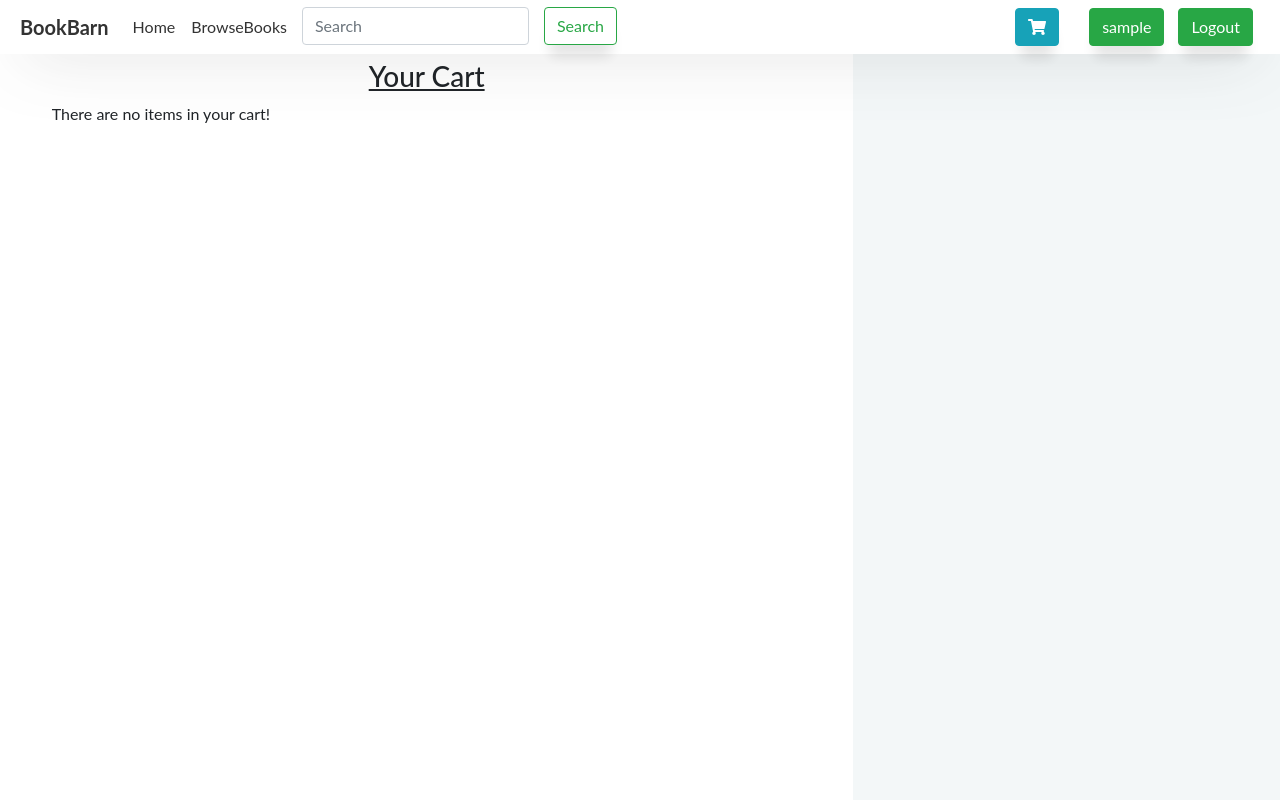
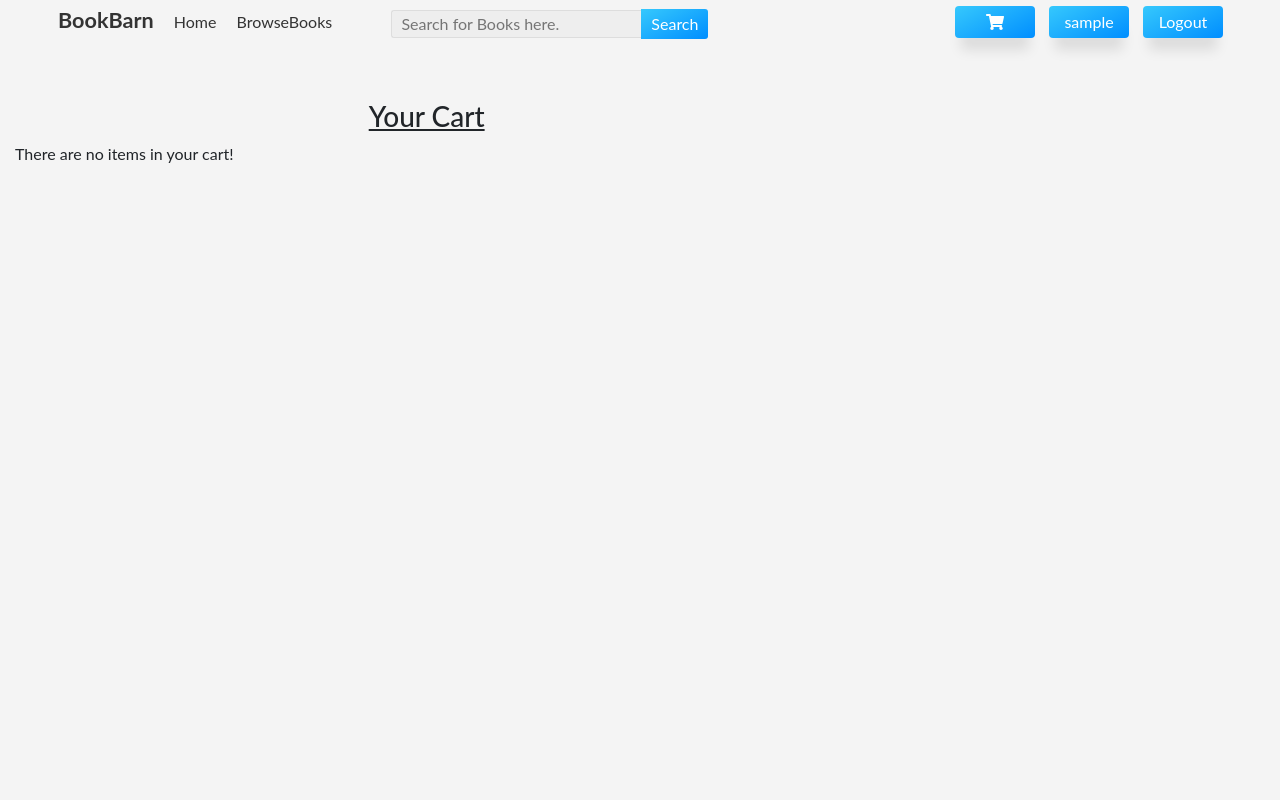
Before and after one commit to k3v007/BookBarn-OnlineBookStore, a Django app: page /cart/ in a window 1280 px wide. Run offline with Django 3.2, Linux system fonts and the light colour scheme; the visitor is signed in with stand-in values (Sample User, id 1); data that the repository does not hold is empty; some libraries are stand-ins or nearby versions.

Commit message:
Navbar UI

```diff
--- a/BookBarnV2/Static/css/main.css
+++ b/BookBarnV2/Static/css/main.css
@@ -1,4 +1,3 @@
-@import url('https://fonts.googleapis.com/css?family=Montserrat:400,700');
 
 html, body{
     margin: 0;
@@ -7,7 +6,7 @@ html, body{
 }
 
 body {
-    background: #f3f7f8;
+    background: #f4f4f4;
     margin-top: 100px;
     margin-bottom: 70px;
 }
@@ -16,57 +15,69 @@ body {
     font-family: 'Lato', sans-serif;
 }
 
-*:focus {
-    outline: none;
-}
-
-
 
 /*Navbar Styles*/
 
-.navbar {
-
-    /*background: linear-gradient(204deg, #233237, #18121E);*/
-    background: rgba(255, 255, 255, 1);
-    -webkit-box-shadow: 0px 10px 68px -24px rgba(0,0,0,0.75);
-    -moz-box-shadow: 0px 10px 68px -24px rgba(0,0,0,0.75);
-    box-shadow: 0px 10px 68px -24px rgba(0,0,0,0.75);
+.navBar {
+	padding: 4px 50px;
+	background: #f4f4f4;
 }
 
-.navbar-brand {
+.navbarBrand {
 	color: #333333;
+	font-size: 1.35em;
+	padding: 0 4px;
+	margin: 0 4px;
 }
 
-.navbar-brand:hover {
+.navbarBrand:hover {
 	color: #333333;
+	text-decoration: none;
 }
 
-.nav-link {
+.navbarLink {
 	color: #333333;
+	padding: 0 4px;
+	margin: 0 4px;
 }
 
-.nav-link:hover {
+.navbarLink:hover {
 	color: #333333;
+	text-decoration: none;
 }
 
-
-nav input {
-    max-width: 240px;
-    border: none;
-    border-radius: 20px;
-    padding: 5px 25px;
-    margin: 0px 7px;
+.navSearchForm {
+	display: inline-block;
+	padding: 0 4px;
+	margin: 0 4px;
+	margin-left: 40px;
 }
 
-nav button {
+.navSearchInput {
+	vertical-align: middle;
+	padding: 1px 5px;
+	margin: 0 3px;
+	min-width: 250px;
+
+	margin-right: 0;
+	border-radius: 3px 0 0 3px;
+	background-color: #eeeeee;
+    border: 1px solid #dddddd;
+    border-right: 0;
+}
+
+.navSearchButton {
+	padding: 3px 10px;
+	margin: 0 3px;
 	border: none;
-    border-radius: 20px;
-    background: #ef744a;
-    padding: 5px 25px;
-    margin: 0 7px;
-    color: #ffffff;
-    box-shadow: 0px 18px 13px -6px rgba(0, 0, 0,0.1);
-    outline: none;
+
+	margin-left: 0;
+	border-radius: 0 3px 3px 0;
+	border-left: 0;
+	background: -webkit-linear-gradient(62deg, rgba(0, 188, 255, 0.78), rgba(0, 142, 255, 1));
+    background: -o-linear-gradient(62deg, rgba(0, 188, 255, 0.78), rgba(0, 142, 255, 1));
+    background: linear-gradient(152deg, rgba(0, 188, 255, 0.78), rgba(0, 142, 255, 1));
+	color: #fff;
 
 	transition: all 0.4s;
     -webkit-transition: all 0.4s;
@@ -75,192 +86,46 @@ nav button {
     -o-transition: all 0.4s;
 }
 
-nav button:hover {
-    box-shadow: 0px 25px 18px -6px rgba(0, 0, 0,0.2);
-    background-color: #ff845a;
+.navSearchButton:hover {
+    box-shadow: 0px 5px 3px -1px rgba(0, 0, 0,0.2);
+    background-color: #63b2fc;
     color: #fff;
 }
 
-nav > li > a {padding-top:5px !important; padding-bottom:5px !important;}
-nav.navbar { min-height:35px !important;
-padding: 0 20px;}
-
-
-
-
-
-/*Home Page*/
-
-
-/*Category List on left*/
-.categoryArea {
-    background-color: rgba(255, 255, 255, 0.7);
-    padding: 20px;
-    margin: 0 10px;
-    -webkit-box-shadow: 0px 0px 32px -4px rgba(0,0,0,0.7);
-    -moz-box-shadow: 0px 0px 32px -4px rgba(0,0,0,0.7);
-    box-shadow: 0px 0px 32px -4px rgba(0,0,0,0.7);
-    border-radius: 4px;
+.navLoginLink, .navSignupLink, .navUserLink, .navLogoutLink{
+	float: right;
+	padding: 0 3px;
+	margin: 0 3px;
 }
 
-.categoryArea h5 {
-
+.navCartLink {
+	float: right;
+	padding: 0 3px;
+	margin: 0 3px;
 }
 
-.categoryArea li {
+.navButton {
+	border: none;
+    background: -webkit-linear-gradient(62deg, rgba(0, 188, 255, 0.78), rgba(0, 142, 255, 1));
+    background: -o-linear-gradient(62deg, rgba(0, 188, 255, 0.78), rgba(0, 142, 255, 1));
+    background: linear-gradient(152deg, rgba(0, 188, 255, 0.78), rgba(0, 142, 255, 1));
+    padding: 4px 10px;
+    margin: 2px 1px;
+    border-radius: 4px;
+    color: #ffffff;
+    box-shadow: 0px 18px 13px -6px rgba(0, 0, 0,0.1);
+    outline: none;
+    min-width: 80px;
 
+    transition: all 0.4s;
+    -webkit-transition: all 0.4s;
+    -moz-transition: all 0.4s;
+    -ms-transition: all 0.4s;
+    -o-transition: all 0.4s;
 }
 
-.categoryArea li a {
-    color: #111111;
+.navButton:hover {
+    box-shadow: 0px 25px 18px -6px rgba(0, 0, 0,0.2);
+    background-color: #63b2fc;
+    color: #fff;
 }
-
-.categoryArea li a:hover {
-    color:#000000;
-    text-decoration: none;
-}
-
-
-/*Shelfs on right*/
-
-.bookShelf {
-    background-color: rgba(255, 255, 255, 0.7);
-    padding: 20px 40px;
-    margin: 0 10px;
-    margin-bottom: 20px;
-    -webkit-box-shadow: 0px 0px 32px -4px rgba(0,0,0,0.7);
-    -moz-box-shadow: 0px 0px 32px -4px rgba(0,0,0,0.7);
-    box-shadow: 0px 0px 32px -4px rgba(0,0,0,0.7);
-    border-radius: 4px;
-}
-
-.bookCover {
-    height: 120px;
-    width: auto ;
-    margin: 2px;
-    -webkit-box-shadow: 0px 0px 32px -4px rgba(0,0,0,0.7);
-    -moz-box-shadow: 0px 0px 32px -4px rgba(0,0,0,0.7);
-    box-shadow: 0px 0px 32px -4px rgba(0,0,0,0.7);
-    border-radius: 4px;
-}
-
-.bookCover a img {
-    height: 100% !important;
-    width: 100% !important;
-}
-
-
-
-/*Book Details Page*/
-
-
-.bookDetailsLeft {
-    padding: 20px 40px;
-    margin: 0 10px;
-    background-color: rgba(255, 255, 255, 0.7);
-    -webkit-box-shadow: 0px 0px 32px -4px rgba(0,0,0,0.7);
-    -moz-box-shadow: 0px 0px 32px -4px rgba(0,0,0,0.7);
-    box-shadow: 0px 0px 32px -4px rgba(0,0,0,0.7);
-    border-radius: 4px;
-}
-
-.bookDetailsRight {
-    padding: 20px 40px;
-    margin: 0 10px;
-    margin-bottom: 30px;
-    background-color: rgba(255, 255, 255, 0.7);
-    --webkit-box-shadow: 0px 0px 32px -4px rgba(0,0,0,0.7);
-    -moz-box-shadow: 0px 0px 32px -4px rgba(0,0,0,0.7);
-    box-shadow: 0px 0px 32px -4px rgba(0,0,0,0.7);
-    border-radius: 4px;
-}
-
-
-/*Search Page*/
-
-
-.searchHead {
-    padding: 20px 40px;
-    margin: 0 10px;
-    margin-bottom: 30px;
-    background-color: rgba(255, 255, 255, 0.7);
-    -webkit-box-shadow: 0px 0px 32px -4px rgba(0,0,0,0.7);
-    -moz-box-shadow: 0px 0px 32px -4px rgba(0,0,0,0.7);
-    box-shadow: 0px 0px 32px -4px rgba(0,0,0,0.7);
-    border-radius: 4px;
-}
-
-.searchResultShelf {
-    padding: 20px 40px;
-    margin: 0 10px;
-    margin-bottom: 30px;
-    background-color: rgba(255, 255, 255, 0.7);
-    -webkit-box-shadow: 0px 0px 32px -4px rgba(0,0,0,0.7);
-    -moz-box-shadow: 0px 0px 32px -4px rgba(0,0,0,0.7);
-    box-shadow: 0px 0px 32px -4px rgba(0,0,0,0.7);
-    border-radius: 4px;
-    max-width: 800px;
-}
-
-
-
-
-
-/* Cart Styles */
-
-.maincontent {
-    padding-top: 60px;
-    min-height: 100%;
-    position: absolute;
-    top: 0;
-    background-color: #fff;
-    padding-bottom: 65px;
-}
-
-.cart_container {
-    display: block;
-    max-width: 750px;
-    margin-left: auto;
-    margin-right: auto;
-}
-.cart_item {
-    width: 100%;
-    margin-top: 20px;
-    display: block;
-    border-bottom: 1px solid black;
-    padding-bottom: 20px;
-}
-.cart_listing {
-    display: inline-block;
-    width: 50%;
-}
-
-
-
-/* Using a Sprite */
-.star-ratings-sprite {
-  background: url("https://s3-us-west-2.amazonaws.com/s.cdpn.io/2605/star-rating-sprite.png") repeat-x;
-  font-size: 0;
-  height: 21px;
-  line-height: 0;
-  overflow: hidden;
-  text-indent: -999em;
-  width: 110px;
-  margin: 0 auto;
-
-  &-rating {
-    background: url("https://s3-us-west-2.amazonaws.com/s.cdpn.io/2605/star-rating-sprite.png") repeat-x;
-    background-position: 0 100%;
-    float: left;
-    height: 21px;
-    display:block;
-  }
-}
-
-/*For checkout forms*/
-.radio_content_1 {
-    display: none;
-}
-.radio_content_2 {
-    display: none;
-}
--- a/BookBarnV2/Templates/BookBarnApp/base.html
+++ b/BookBarnV2/Templates/BookBarnApp/base.html
@@ -21,55 +21,36 @@
 </head>
 <body>
 
+    <!-- Navbar -->
+    <nav class="fixed-top navBar">
+        <!-- Navbar Brand -->
+        <a class="navbarBrand" href="{% url 'homeView' %}"> <strong>BookBarn</strong></a>
 
-    <!-- Navigation Bar -->
-    <nav class="navbar navbar-default navbar-expand-lg fixed-top">
+        <!-- Navbar Links -->
+        <a class="navbarLink" href="{% url 'homeView' %}">Home</a>
+        <a class="navbarLink" href="{% url 'categoryListView' %}">BrowseBooks</a>
 
-        <!-- Navbar Brand -->
-        <a class="navbar-brand" href="{% url 'homeView' %}"> <strong>BookBarn</strong></a>
+        <!-- Search Form -->
+        <form class="navSearchForm" method="GET" action="{% url 'SearchApp:SearchBookView' %}">
+            <input class="navSearchInput" type="search"  name="q" value="{{ request.GET.q }}" aria-label="Search" placeholder=" Search for Books here." /><button class="btn navSearchButton" type="submit">Search</button>
+        </form>
 
-        <!-- Collapse Button -->
-        <button class="navbar-toggler" type="button" data-toggle="collapse" data-target="#navbarCollapsedContent" aria-controls="navbarSupportedContent" aria-expanded="false" aria-label="Toggle navigation">
-          <span class="navbar-toggler-icon"><i class="fa fa-bars" aria-hidden="true"></i></span>
-        </button>
+        <!-- Login/Signup -->
+        {% if request.user.is_authenticated %}
+            <a class="navLogoutLink" href="{% url 'logoutView' %}"><button class="navButton">Logout</button></a>
+            <a class="navUserLink" href="{% url 'ProfileApp:profileView' %}"><button class="navButton">{{ request.user.username }}</button></a>
+        {% else %}
+            <a class="navSignupLink" href="{% url 'signupView' %}"><button class="navButton">Signup</button></a>
+            <a class="navLoginLink" href="{% url 'loginView' %}"><button class="navButton">Login</button></a>
+        {% endif %}
 
-        <!-- Collapsible Items -->
-        <div class="collapse navbar-collapse" id="navbarCollapsedContent">
-            <ul class="navbar-nav mr-auto">
+        <!-- Cart Logo -->
+        {% if request.user.is_authenticated %}
+            <a class="navCartLink" href="{% url 'CartApp:cartHomeView' %}"> <button class="navButton"><i class="fa fa-shopping-cart" aria-hidden="true"></i></button></a>
+        {% endif %}
 
-                <!-- Home -->
-                <li class="nav-item active">
-                  <a class="nav-link" href="{% url 'homeView' %}">Home<span class="sr-only">(current)</span></a>
-                </li>
 
-                <!-- Other Items -->
-                <li class="nav-item">
-                  <a class="nav-link" href="{% url 'categoryListView' %}">BrowseBooks</a>
-                </li>
 
-                <li class="nav-item">
-                  <form class="form-inline" method="GET" action="{% url 'SearchApp:SearchBookView' %}">
-                    <input class="form-control mr-sm-2" type="search" placeholder="Search" name="q" value="{{ request.GET.q }}" aria-label="Search">
-                    <button class="btn btn-outline-success my-2 my-sm-0" type="submit">Search</button>
-                  </form>
-                </li>
-
-            </ul>
-
-            {% if request.user.is_authenticated %}
-            <a class="nav-link" href="{% url 'CartApp:cartHomeView' %}"> <button class="btn btn-info"><i class="fa fa-shopping-cart" aria-hidden="true"></i></button></a>
-            {% else %}
-            <a class="nav-link" href="{% url 'loginView' %}"> <button class="btn btn-info"> <i class="fa fa-shopping-cart" aria-hidden="true"></i></button></a>
-            {% endif %}
-
-            {% if request.user.is_authenticated %}
-            <a href="{% url 'ProfileApp:profileView' %}"><button class="btn btn-success">{{ request.user.username }}</button></a>
-            <a href="{% url 'logoutView' %}"><button class="btn btn-success">Logout</button></a>
-            {% else %}
-            <a href="{% url 'loginView' %}"><button class="btn btn-success">Login</button></a>
-            <a href="{% url 'signupView' %}"><button class="btn btn-success">Signup</button></a>
-            {% endif %}
-        </div>
     </nav>
 
     {% block body_block %}
```
Also changed, not shown: BookBarnV2/Static/css/temp2.css (added, +266 -0 lines). Lines whose indentation alone changed are shown as unchanged.
